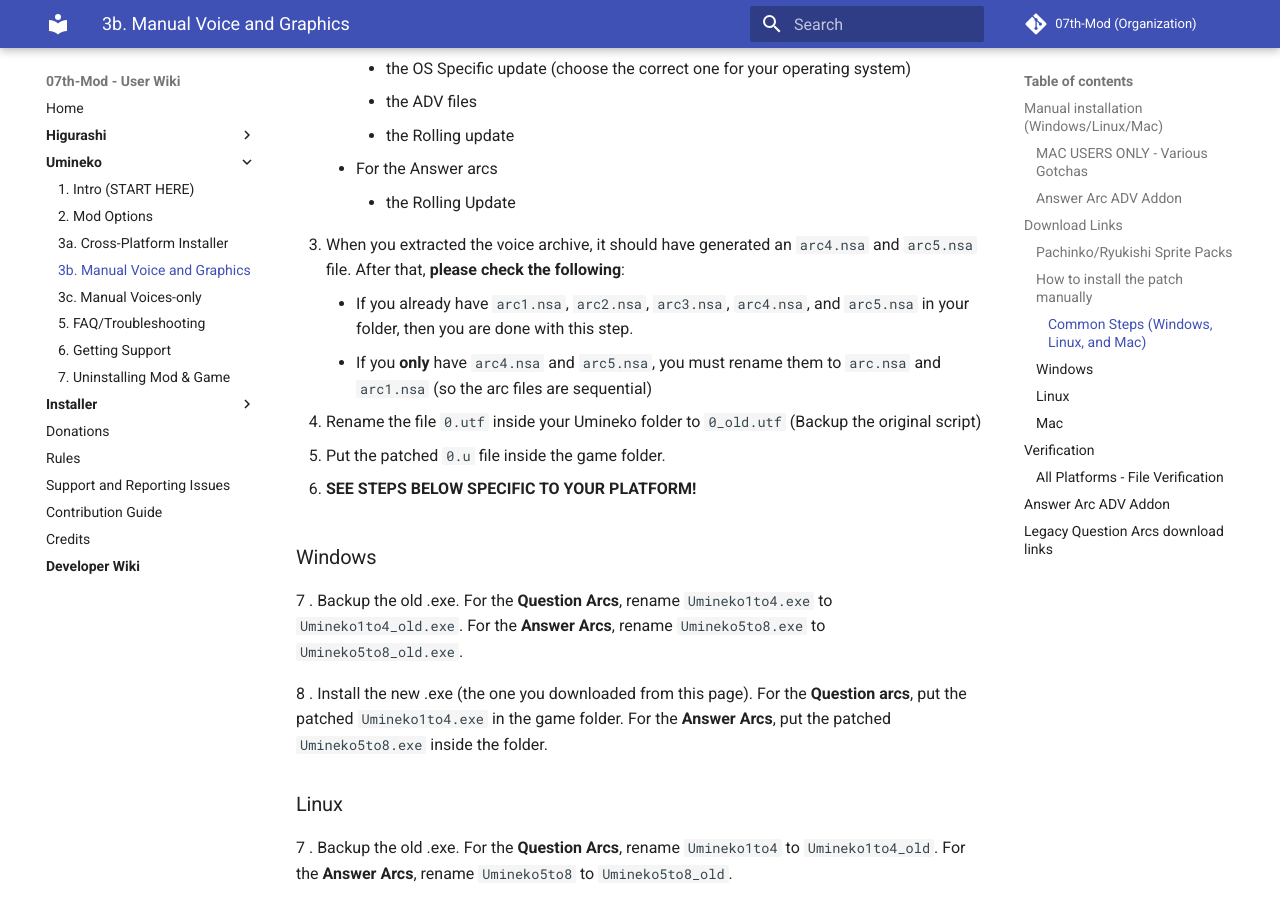
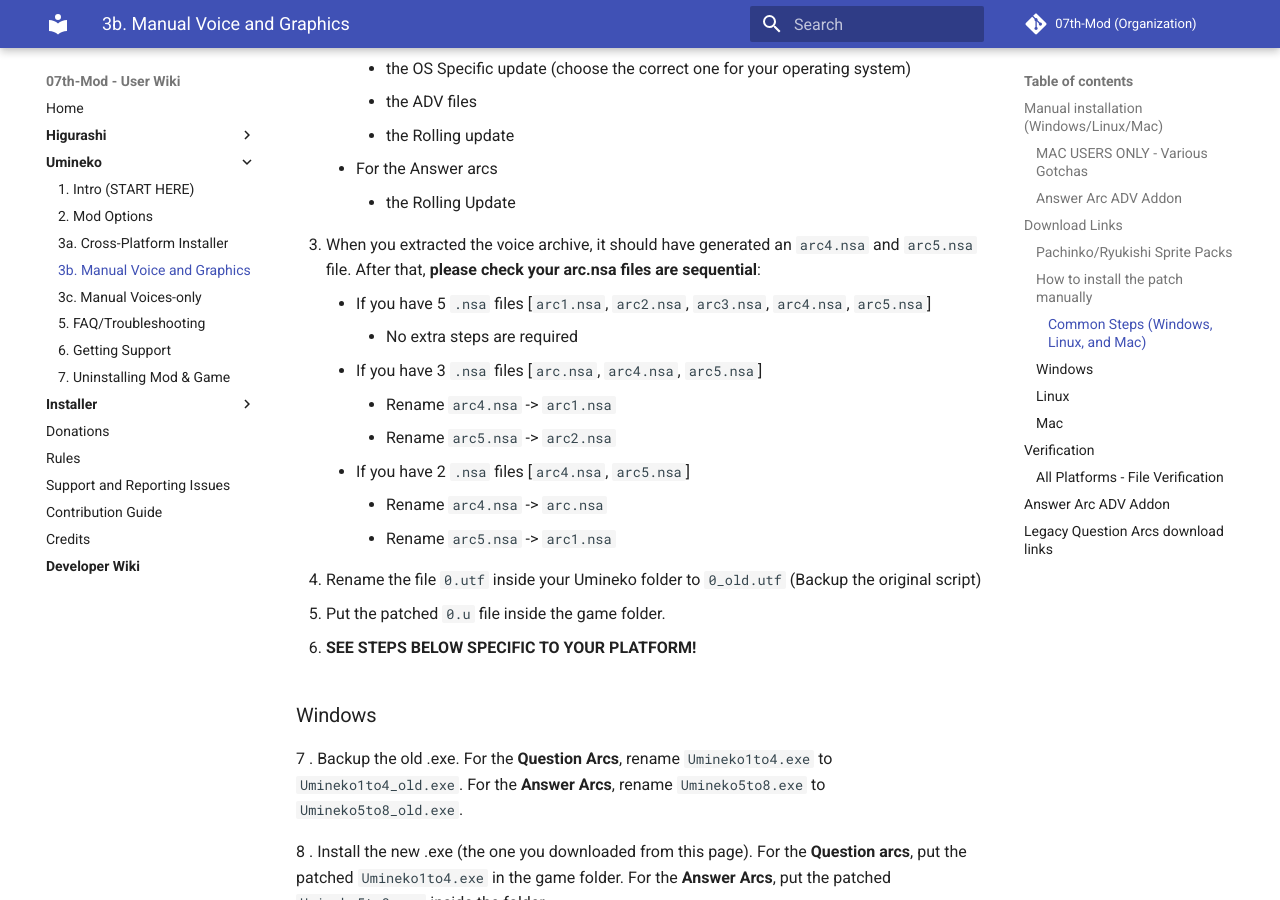
Before and after one commit to 07th-mod/wiki, an MkDocs documentation site: the page built from docs/Umineko/Umineko-Part-1---Voice-and-Graphics-Patch.md, in a window 1280 px wide and 900 px high, scrolled down 2306 px. Built offline with MkDocs 1.6.1 and Material for MkDocs 9.7.7, drawn with Linux system fonts in a browser that asks for light colours; some of the changed text lies outside the part shown.

Commit message:
Fix Umineko arc[N].nsa instructions  - Take into account all possible cases for Umineko arc[N].nsa files

```diff
--- a/docs/Umineko/Umineko-Part-1---Voice-and-Graphics-Patch.md
+++ b/docs/Umineko/Umineko-Part-1---Voice-and-Graphics-Patch.md
@@ -119,10 +119,16 @@
     - For the Answer arcs
          - the Rolling Update
 
-3. When you extracted the voice archive, it should have generated an `arc4.nsa` and `arc5.nsa` file. After that, **please check the following**:
+3. When you extracted the voice archive, it should have generated an `arc4.nsa` and `arc5.nsa` file. After that, **please check your arc.nsa files are sequential**:
 
-    - If you already have `arc1.nsa`, `arc2.nsa`, `arc3.nsa`, `arc4.nsa`, and `arc5.nsa` in your folder, then you are done with this step.
-    - If you **only** have `arc4.nsa` and `arc5.nsa`, you must rename them to `arc.nsa` and `arc1.nsa` (so the arc files are sequential)
+    - If you have 5 `.nsa` files [`arc1.nsa`, `arc2.nsa`, `arc3.nsa`, `arc4.nsa`, `arc5.nsa`]
+        - No extra steps are required
+    - If you have 3 `.nsa` files [`arc.nsa`, `arc4.nsa`, `arc5.nsa`]
+        - Rename `arc4.nsa` -> `arc1.nsa`
+        - Rename `arc5.nsa` -> `arc2.nsa`
+    - If you have 2 `.nsa` files [`arc4.nsa`, `arc5.nsa`]
+        - Rename `arc4.nsa` -> `arc.nsa`
+        - Rename `arc5.nsa` -> `arc1.nsa`
 
 4. Rename the file ``0.utf`` inside your Umineko folder to ``0_old.utf`` (Backup the original script)
 
@@ -240,9 +246,16 @@
 Installation Instructions:
 
 1. Extract the graphics archive: [Legacy Question Arcs Graphics](https://07th-mod.com/Beato/legacy/Umineko-Graphics-Legacy-2018.7z)
-2. Extract the voice archives which should generate a `arc4.nsa` and `arc5.nsa` file: [Normal Question Voices](https://07th-mod.com/Beato/Umineko-Voices-nsa.7z). Then **please check the following**:
-    - If you already have `arc1.nsa`, `arc2.nsa`, `arc3.nsa`, `arc4.nsa`, and `arc5.nsa` in your folder, then you are done with this step.
-    - If you **only** have `arc4.nsa` and `arc5.nsa`, you must rename them to `arc1.nsa` and `arc2.nsa` (so the arc files are sequential)
+2. Extract the voice archives which should generate a `arc4.nsa` and `arc5.nsa` file: [Normal Question Voices](https://07th-mod.com/Beato/Umineko-Voices-nsa.7z). **Please check your arc.nsa files are sequential**:
+    - If you have 5 `.nsa` files [`arc1.nsa`, `arc2.nsa`, `arc3.nsa`, `arc4.nsa`, `arc5.nsa`]
+        - No extra steps are required
+    - If you have 3 `.nsa` files [`arc.nsa`, `arc4.nsa`, `arc5.nsa`]
+        - Rename `arc4.nsa` -> `arc1.nsa`
+        - Rename `arc5.nsa` -> `arc2.nsa`
+    - If you have 2 `.nsa` files [`arc4.nsa`, `arc5.nsa`]
+        - Rename `arc4.nsa` -> `arc.nsa`
+        - Rename `arc5.nsa` -> `arc1.nsa`
+
 3. Extract the Exe: [Legacy Question Arcs Exe](https://07th-mod.com/Beato/legacy/Umineko-Question-Exes-legacy-1707x1280.7z)
 4. Extract the Update: [Legacy Question Update](https://07th-mod.com/Beato/legacy/Umineko-Update-legacy-v5_2018_07_15.7z)
 5. **Linux Mac Only** Extract the archive [`linux-libpng-libjpeg.7z`](https://07th-mod.com/Beato/linux-libpng-libjpeg.7z) to the game folder. Overwrite if asked. Both arcs use the same archive.
```
